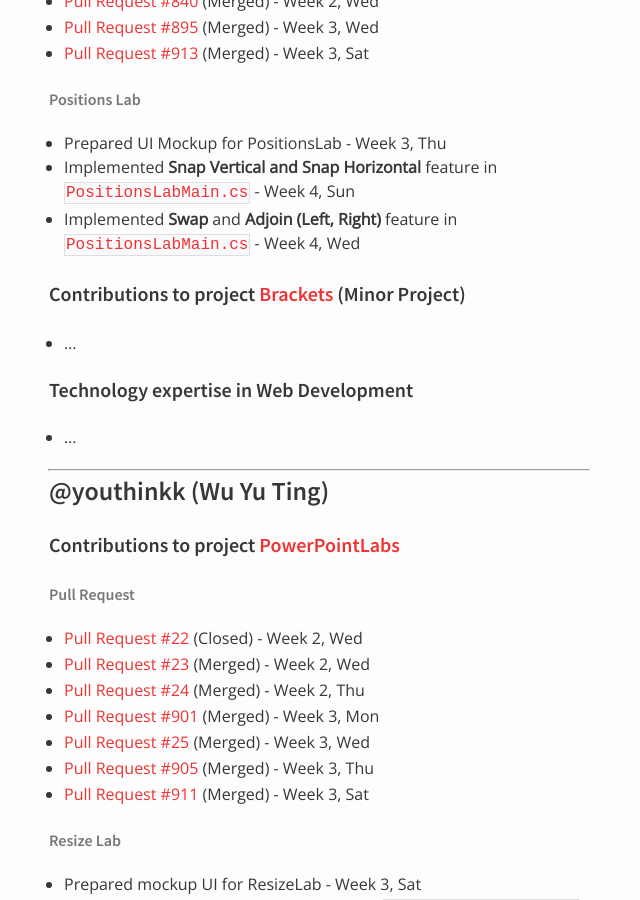
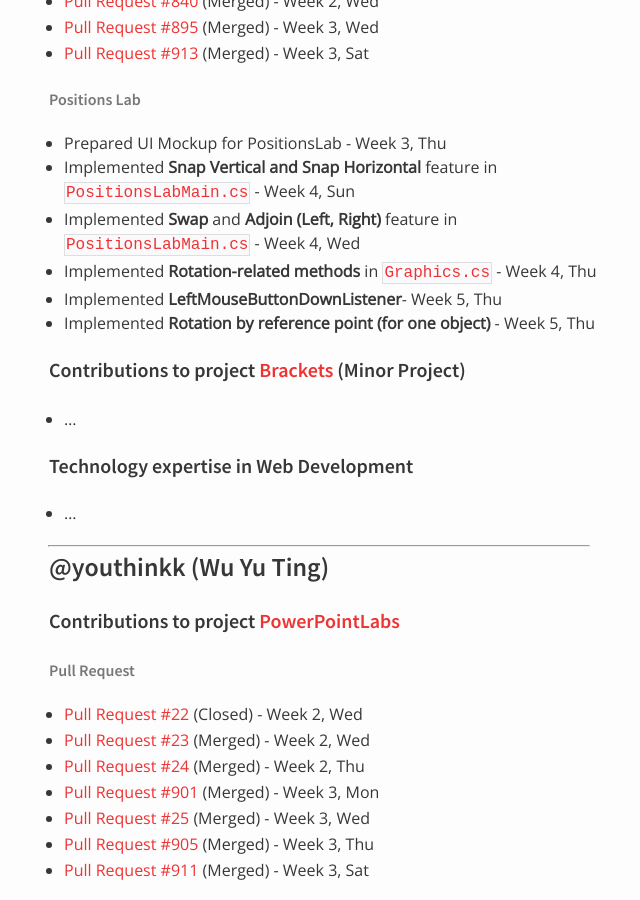
Before and after one commit to nus-oss/cs3281-AY1516S2-website, a Jekyll site: the page built from teams/powerpointlabs.md, in a window 1280 px wide and 900 px high, scrolled down 2466 px. Shown: the whole window, without its empty margins (321-961 px from the left). Built offline with Jekyll 4.4.1, drawn with Linux system fonts in a browser that asks for light colours.

Commit message:
Update powerpointlabs.md

```diff
--- a/teams/powerpointlabs.md
+++ b/teams/powerpointlabs.md
@@ -86,6 +86,9 @@
 * Prepared UI Mockup for PositionsLab - Week 3, Thu
 * Implemented **Snap Vertical and Snap Horizontal** feature in [`PositionsLabMain.cs`](https://github.com/nus-fboa2016-PL/PowerPointLabs/blob/35cdaaf281e1373ac7c10f840fe37d97f28d6b7d/PowerPointLabs/PowerPointLabs/PositionsLab/PositionsLabMain.cs) - Week 4, Sun
 * Implemented **Swap** and **Adjoin (Left, Right)** feature in [`PositionsLabMain.cs`](https://github.com/nus-fboa2016-PL/PowerPointLabs/blob/35cdaaf281e1373ac7c10f840fe37d97f28d6b7d/PowerPointLabs/PowerPointLabs/PositionsLab/PositionsLabMain.cs) - Week 4, Wed
+* Implemented **Rotation-related methods** in [`Graphics.cs`](https://github.com/nus-fboa2016-PL/PowerPointLabs/blob/3d72034a677e74ce388593a77f37a2b132eaf965/PowerPointLabs/PowerPointLabs/Utils/Graphics.cs) - Week 4, Thu
+* Implemented **LeftMouseButtonDownListener**- Week 5, Thu
+* Implemented **Rotation by reference point (for one object)** - Week 5, Thu
 
 #### Contributions to project [Brackets](http://brackets.io/) (Minor Project)
  * ...
```
